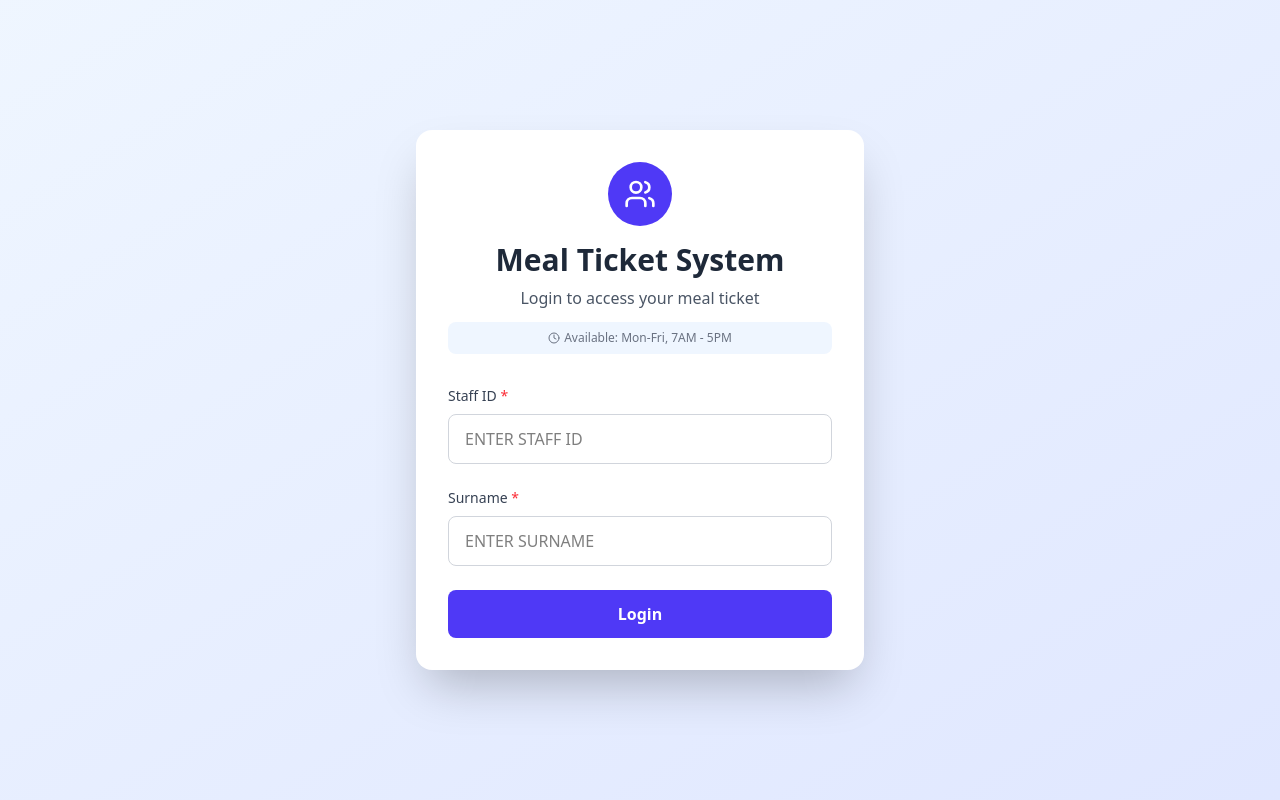
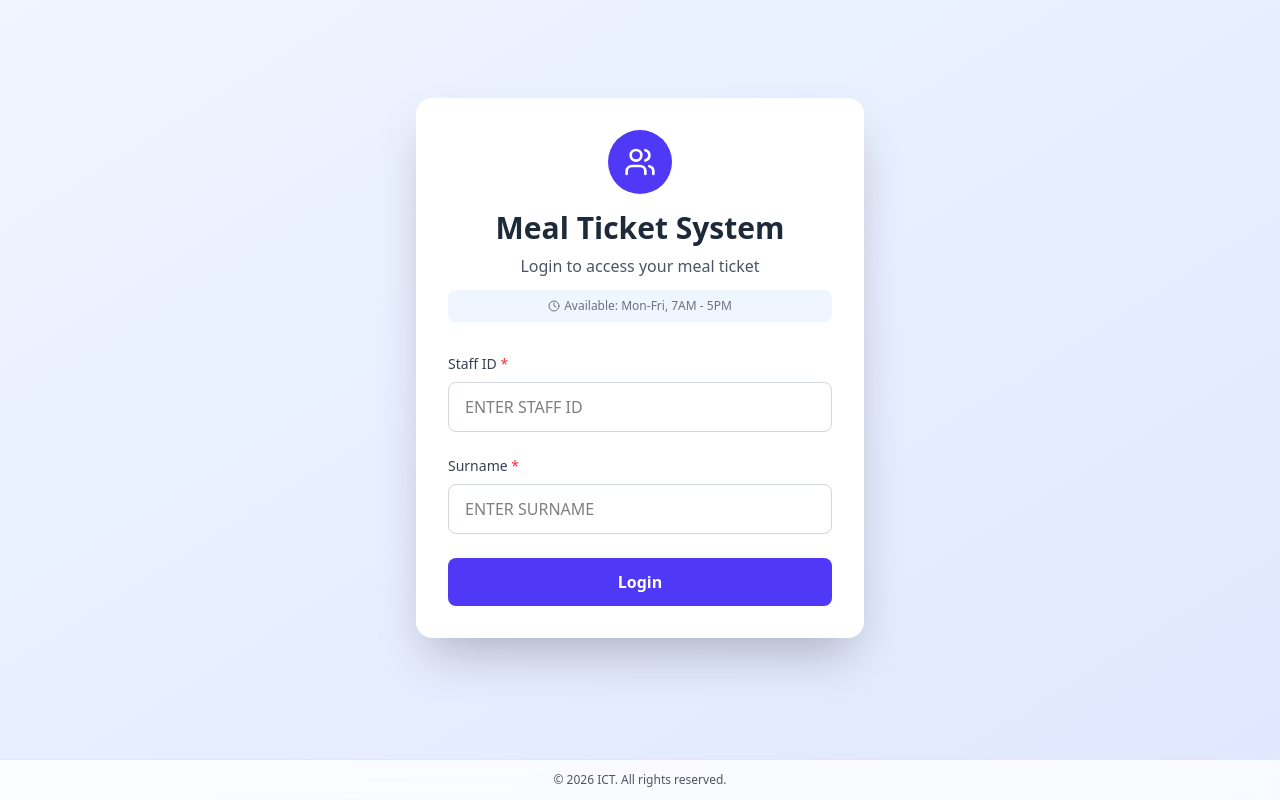
Before and after one commit to Adeleyeha-17/Meal-Ticketing, a Next.js app: page / in a window 1280 px wide. Built offline with nearby package versions, Linux system fonts and the light colour scheme.

Commit message:
added the footer

```diff
--- a/app/page.tsx
+++ b/app/page.tsx
@@ -396,9 +396,10 @@ const MealTicketSystem = () => {
     };
   }, [cameraStream]);
 
-  if (currentPage === 'login') {
   return (
-      <div className="min-h-screen bg-linear-to-br from-blue-50 to-indigo-100 flex items-center justify-center p-4">
+    <>
+      {currentPage === 'login' && (
+        <div className="min-h-screen bg-linear-to-br from-blue-50 to-indigo-100 flex items-center justify-center p-4 pb-20">
           <div className="bg-white rounded-2xl shadow-2xl w-full max-w-md p-8">
             <div className="text-center mb-8">
               <div className="bg-indigo-600 w-16 h-16 rounded-full flex items-center justify-center mx-auto mb-4">
@@ -460,12 +461,10 @@ const MealTicketSystem = () => {
             </div>
           </div>
         </div>
-    );
-  }
+      )}
 
-  if (currentPage === 'dashboard') {
-    return (
-      <div className="min-h-screen bg-linear-to-br from-blue-50 to-indigo-100 p-4">
+      {currentPage === 'dashboard' && (
+        <div className="min-h-screen bg-linear-to-br from-blue-50 to-indigo-100 p-4 pb-20">
           <div className="max-w-4xl mx-auto">
             <div className="bg-white rounded-2xl shadow-2xl overflow-hidden">
               <div className="bg-indigo-600 text-white p-6">
@@ -600,12 +599,10 @@ const MealTicketSystem = () => {
             </div>
           </div>
         </div>
-    );
-  }
+      )}
 
-  if (currentPage === 'success') {
-    return (
-      <div className="min-h-screen bg-linear-to-br from-blue-50 to-indigo-100 flex items-center justify-center p-4">
+      {currentPage === 'success' && (
+        <div className="min-h-screen bg-linear-to-br from-blue-50 to-indigo-100 flex items-center justify-center p-4 pb-20">
           <div className="bg-white rounded-2xl shadow-2xl w-full max-w-md p-8">
             <div className="text-center">
               <div className="bg-green-100 w-20 h-20 rounded-full flex items-center justify-center mx-auto mb-4">
@@ -642,12 +639,10 @@ const MealTicketSystem = () => {
             </div>
           </div>
         </div>
-    );
-  }
+      )}
 
-  if (currentPage === 'alreadyUsed') {
-    return (
-      <div className="min-h-screen bg-linear-to-br from-red-50 to-orange-100 flex items-center justify-center p-4">
+      {currentPage === 'alreadyUsed' && (
+        <div className="min-h-screen bg-linear-to-br from-red-50 to-orange-100 flex items-center justify-center p-4 pb-20">
           <div className="bg-white rounded-2xl shadow-2xl w-full max-w-md p-8">
             <div className="text-center">
               <div className="bg-red-100 w-20 h-20 rounded-full flex items-center justify-center mx-auto mb-4">
@@ -699,10 +694,15 @@ const MealTicketSystem = () => {
             </div>
           </div>
         </div>
+      )}
+
+      <div className="fixed bottom-0 left-0 right-0 bg-white/80 backdrop-blur-sm border-t border-gray-200 py-3 z-50">
+        <p className="text-center text-xs text-gray-600">
+          © {new Date().getFullYear()} ICT. All rights reserved.
+        </p>
+      </div>
+    </>
   );
-  }
-
-  return null;
 };
 
 export default MealTicketSystem;
```
Lines whose indentation alone changed are shown as unchanged.
